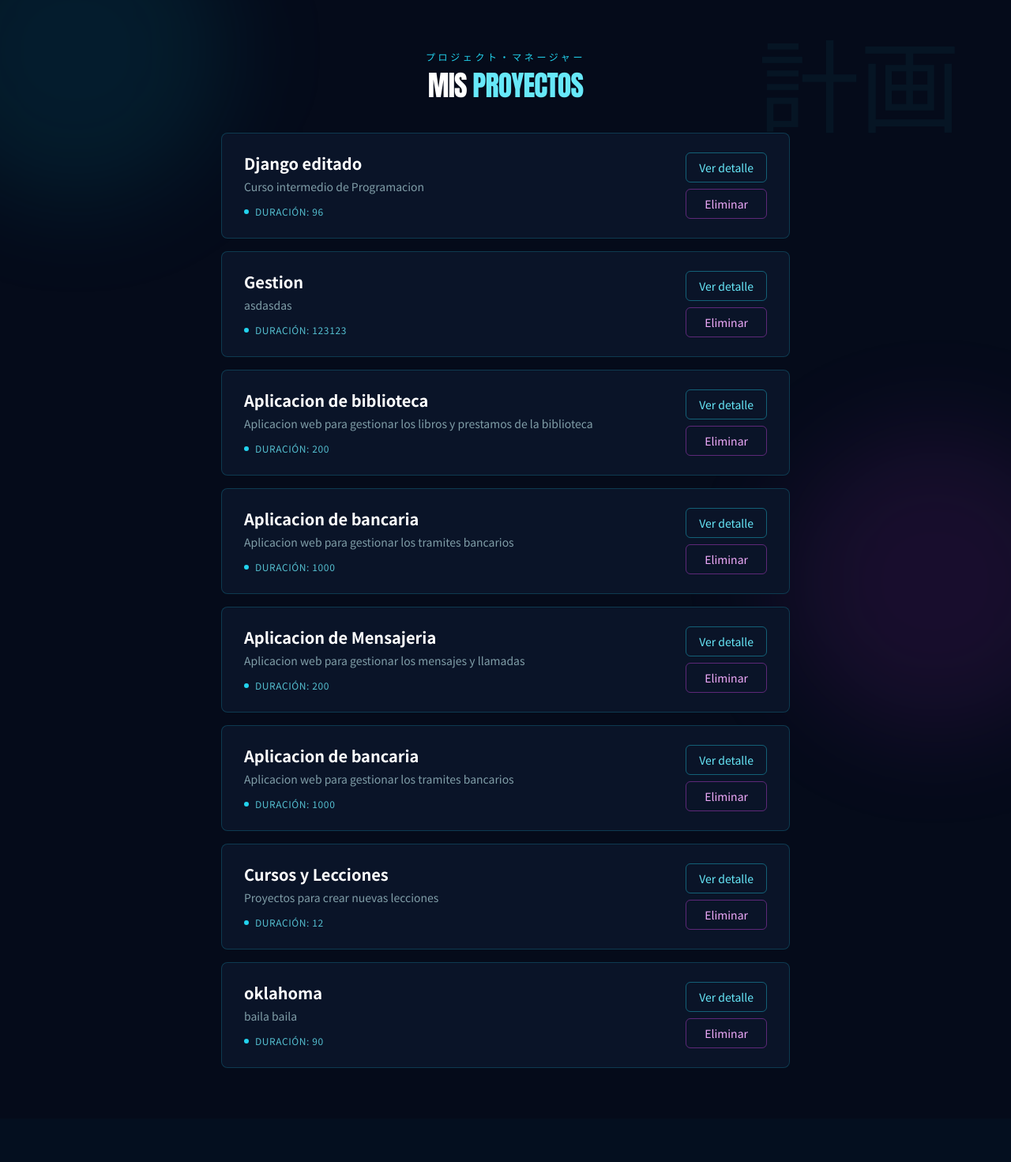
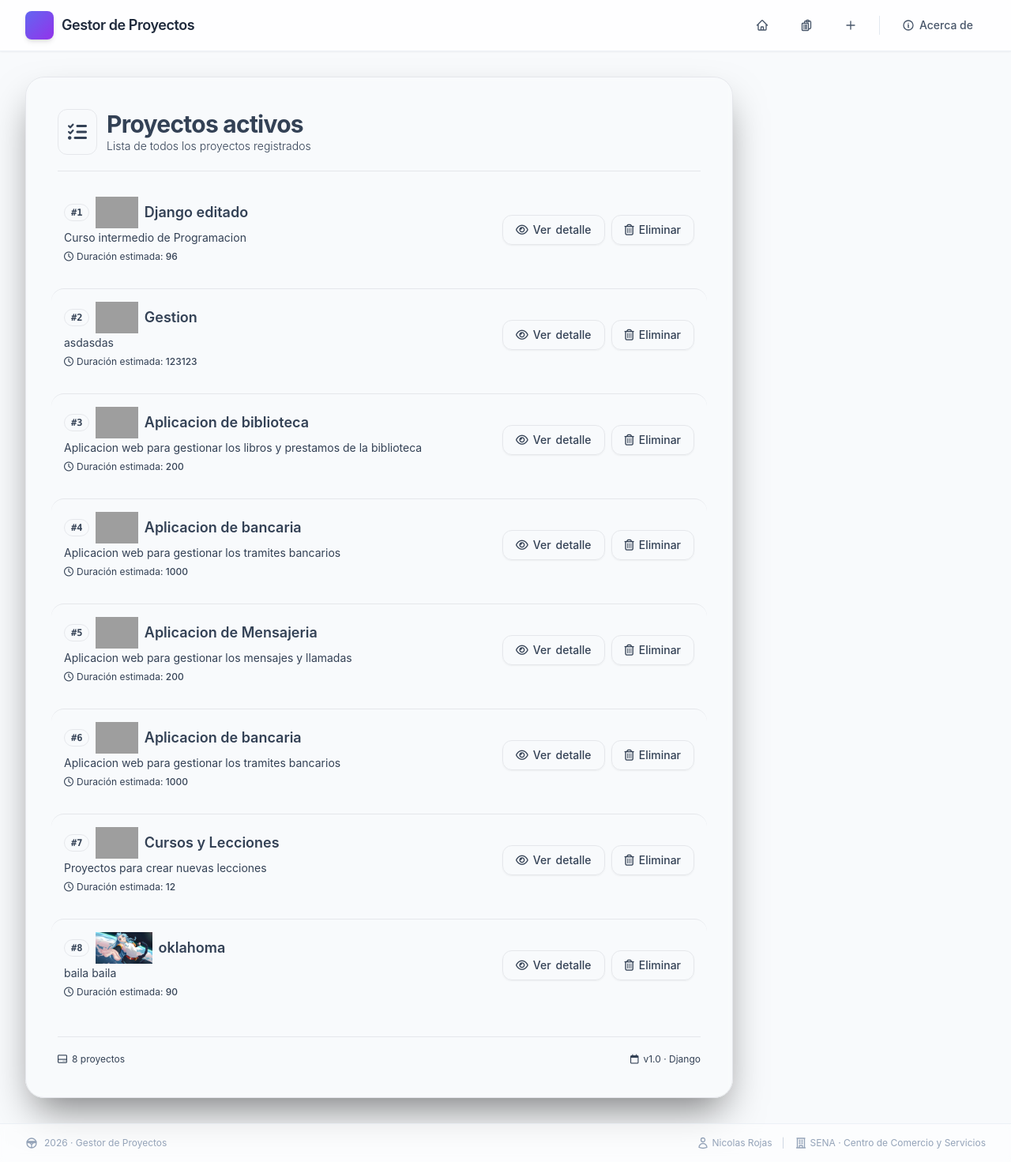
Before and after one commit to Rojas-099/gestor-proyectos-sena-2026, a Django app: page /proyectos/ in a window 1280 px wide. Shown: the whole page at 79% size. Before the commit the page ends 1352 px from the top, so only its background shows below. Run offline with Django 5.2, Linux system fonts and the light colour scheme; data comes from the database, SQL or seed files in the repository; both versions use the stored data as it was after the commit; some libraries are stand-ins or nearby versions; grey boxes are pictures that could not be loaded.

Commit message:
Gestor de imagenes

```diff
--- /dev/null
+++ b/gestor_proyectos/templates/layouts/base.html
@@ -0,0 +1,149 @@
+<!DOCTYPE html>
+<html lang="es">
+<head>
+    <meta charset="UTF-8">
+    <meta name="viewport" content="width=device-width, initial-scale=1.0">
+    <title>{% block title %}Gestor de Proyectos{% endblock %}</title>
+    <!-- Tailwind CSS v4 -->
+    <script src="https://cdn.tailwindcss.com"></script>
+    <!-- Font Awesome para iconos (opcional, pero aporta claridad visual) -->
+    <link rel="stylesheet" href="https://cdnjs.cloudflare.com/ajax/libs/font-awesome/6.0.0-beta3/css/all.min.css" />
+
+    <style>
+        /* Solo estilos base para el cuerpo y transiciones suaves */
+        body {
+            font-family: 'Inter', -apple-system, BlinkMacSystemFont, 'Segoe UI', Roboto, sans-serif;
+            background-color: #f8fafc;
+        }
+        /* Transición suave para el navbar */
+        .nav-link {
+            transition: all 0.15s ease;
+        }
+        .nav-link:hover {
+            transform: translateY(-1px);
+        }
+        /* Iconos SVG inline de Tailwind 4 (Heroicons) */
+        .icon {
+            width: 1.25rem;
+            height: 1.25rem;
+            flex-shrink: 0;
+        }
+        .icon-sm {
+            width: 1rem;
+            height: 1rem;
+            flex-shrink: 0;
+        }
+        body {
+            background: #f8fafc;
+        }
+        /* Transición suave para las tarjetas */
+        .proyecto-card {
+            transition: transform 0.15s ease, box-shadow 0.15s ease;
+        }
+        .proyecto-card:hover {
+            transform: translateY(-2px);
+            box-shadow: 0 12px 30px rgba(0, 0, 0, 0.05);
+        }
+    </style>
+</head>
+<body class="antialiased text-slate-700 min-h-screen flex flex-col">
+
+    <!-- Navbar minimalista con iconos Tailwind 4 -->
+    <nav class="bg-white/80 backdrop-blur-sm border-b border-slate-200/60 sticky top-0 z-50 shadow-sm">
+        <div class="max-w-7xl mx-auto px-4 sm:px-6 lg:px-8">
+            <div class="flex items-center justify-between h-16">
+                <!-- Logo y marca -->
+                <div class="flex items-center gap-3">
+                    <div class="flex items-center gap-2.5">
+                        <div class="w-9 h-9 bg-gradient-to-br from-indigo-500 to-purple-600 rounded-lg flex items-center justify-center shadow-md">
+                            <!-- Icono Folder (Heroicons) -->
+                            <svg class="icon text-white" fill="none" stroke="currentColor" stroke-width="2" viewBox="0 0 24 24" stroke-linecap="round" stroke-linejoin="round">
+                                <path d="static/img/michi.png" />
+                            </svg>
+                        </div>
+                        <span class="text-lg font-semibold text-slate-800 tracking-tight hidden sm:block">
+                            Gestor de Proyectos
+                        </span>
+                    </div>
+                </div>
+
+                <!-- Enlaces de navegación -->
+                <div class="flex items-center gap-1 sm:gap-2">
+                    <a href="{% url 'home' %}"
+                       class="nav-link inline-flex items-center gap-1.5 px-3 sm:px-4 py-2 text-sm font-medium text-slate-600 hover:text-indigo-600 hover:bg-indigo-50/80 rounded-lg transition-all">
+                        <!-- Icono Home (Heroicons) -->
+                        <svg class="icon-sm" fill="none" stroke="currentColor" stroke-width="2" viewBox="0 0 24 24" stroke-linecap="round" stroke-linejoin="round">
+                            <path d="m2.25 12 8.954-8.955c.44-.439 1.152-.439 1.591 0L21.75 12M4.5 9.75v10.125c0 .621.504 1.125 1.125 1.125H9.75v-4.875c0-.621.504-1.125 1.125-1.125h2.25c.621 0 1.125.504 1.125 1.125V21h4.125c.621 0 1.125-.504 1.125-1.125V9.75M8.25 21h8.25" />
+                        </svg>
+                        <span class="hidden xs:inline">Inicio</span>
+                    </a>
+                    <a href="{% url 'proyectos' %}"
+                       class="nav-link inline-flex items-center gap-1.5 px-3 sm:px-4 py-2 text-sm font-medium text-slate-600 hover:text-indigo-600 hover:bg-indigo-50/80 rounded-lg transition-all">
+                        <!-- Icono Clipboard (Heroicons) -->
+                        <svg class="icon-sm" fill="none" stroke="currentColor" stroke-width="2" viewBox="0 0 24 24" stroke-linecap="round" stroke-linejoin="round">
+                            <path d="M9 12h3.75M9 15h3.75M9 18h3.75m3 .75H18a2.25 2.25 0 0 0 2.25-2.25V6.108c0-1.135-.845-2.098-1.976-2.192a48.424 48.424 0 0 0-1.123-.08m-5.801 0c-.065.21-.1.433-.1.664 0 .414.336.75.75.75h4.5a.75.75 0 0 0 .75-.75 2.25 2.25 0 0 0-.1-.664m-5.8 0A2.251 2.251 0 0 1 13.5 2.25H15c1.012 0 1.867.668 2.15 1.586m-5.8 0c-.376.023-.75.05-1.124.08C9.095 4.01 8.25 4.973 8.25 6.108V8.25m0 0H4.875c-.621 0-1.125.504-1.125 1.125v11.25c0 .621.504 1.125 1.125 1.125h9.75c.621 0 1.125-.504 1.125-1.125V9.375c0-.621-.504-1.125-1.125-1.125H8.25ZM6.75 12h.008v.008H6.75V12Zm0 3h.008v.008H6.75V15Zm0 3h.008v.008H6.75V18Z" />
+                        </svg>
+                        <span class="hidden xs:inline">Proyectos</span>
+                    </a>
+                   <a href="{% url 'nuevo_proyecto' %}"
+                        class="nav-link inline-flex items-center gap-1.5 px-3 sm:px-4 py-2 text-sm font-medium text-slate-600 hover:text-indigo-600 hover:bg-indigo-50/80 rounded-lg transition-all">
+                            <!-- Icono Plus (Heroicons) -->
+                            <svg class="icon-sm" fill="none" stroke="currentColor" stroke-width="2" viewBox="0 0 24 24" stroke-linecap="round" stroke-linejoin="round">
+                                <path d="M12 4.5v15m7.5-7.5h-15" />
+                            </svg>
+                            <span class="hidden xs:inline">Nuevo proyecto</span>
+                    </a>
+
+                    <!-- Separador -->
+                    <span class="w-px h-6 bg-slate-200 mx-1 hidden sm:block"></span>
+
+                    <a href="{% url 'acerca-de' %}"
+                       class="nav-link inline-flex items-center gap-1.5 px-3 sm:px-4 py-2 text-sm font-medium text-slate-600 hover:text-indigo-600 hover:bg-indigo-50/80 rounded-lg transition-all">
+                        <!-- Icono Information Circle (Heroicons) -->
+                        <svg class="icon-sm" fill="none" stroke="currentColor" stroke-width="2" viewBox="0 0 24 24" stroke-linecap="round" stroke-linejoin="round">
+                            <path d="M11.25 11.25l.041-.02a.75.75 0 0 1 1.063.852l-.708 2.836a.75.75 0 0 0 1.063.853l.041-.021M21 12a9 9 0 1 1-18 0 9 9 0 0 1 18 0Zm-9-3.75h.008v.008H12V8.25Z" />
+                        </svg>
+                        <span class="hidden sm:inline">Acerca de</span>
+                    </a>
+                </div>
+            </div>
+        </div>
+    </nav>
+
+    <!-- Contenido principal -->
+    <main class="flex-1 max-w-7xl mx-auto px-4 sm:px-6 lg:px-8 py-6 md:py-8 w-full">
+        {% block content %}
+        {% endblock %}
+    </main>
+
+    <!-- Footer minimalista -->
+    <footer class="mt-auto border-t border-slate-200/60 bg-white/50 backdrop-blur-sm">
+        <div class="max-w-7xl mx-auto px-4 sm:px-6 lg:px-8 py-4">
+            <div class="flex flex-col sm:flex-row items-center justify-between gap-2 text-xs text-slate-400">
+                <span class="flex items-center gap-2">
+                    <svg class="icon-sm" fill="none" stroke="currentColor" stroke-width="2" viewBox="0 0 24 24" stroke-linecap="round" stroke-linejoin="round">
+                        <path d="M12 21v-6m0 0-3-3m3 3 3-3M3 9.75a.75.75 0 0 1 .75-.75h16.5a.75.75 0 0 1 .75.75v.75a.75.75 0 0 1-.75.75H3.75a.75.75 0 0 1-.75-.75V9.75ZM21 12a9 9 0 1 1-18 0 9 9 0 0 1 18 0Z" />
+                    </svg>
+                    2026 · Gestor de Proyectos
+                </span>
+                <span class="flex items-center gap-3">
+                    <span class="flex items-center gap-1">
+                        <svg class="icon-sm" fill="none" stroke="currentColor" stroke-width="2" viewBox="0 0 24 24" stroke-linecap="round" stroke-linejoin="round">
+                            <path d="M15.75 6a3.75 3.75 0 1 1-7.5 0 3.75 3.75 0 0 1 7.5 0ZM4.501 20.118a7.5 7.5 0 0 1 14.998 0A17.933 17.933 0 0 1 12 21.75c-2.676 0-5.216-.584-7.499-1.632Z" />
+                        </svg>
+                        Nicolas Rojas
+                    </span>
+                    <span class="hidden sm:inline text-slate-300">|</span>
+                    <span class="hidden sm:flex items-center gap-1">
+                        <svg class="icon-sm" fill="none" stroke="currentColor" stroke-width="2" viewBox="0 0 24 24" stroke-linecap="round" stroke-linejoin="round">
+                            <path d="M3.75 21h16.5M4.5 3h15M5.25 3v18m13.5-18v18M9 6.75h1.5m-1.5 3h1.5m-1.5 3h1.5m3-6h1.5m-1.5 3h1.5m-1.5 3h1.5M9 21v-3.375c0-.621.504-1.125 1.125-1.125h3.75c.621 0 1.125.504 1.125 1.125V21" />
+                        </svg>
+                        SENA · Centro de Comercio y Servicios
+                    </span>
+                </span>
+            </div>
+        </div>
+    </footer>
+
+</body>
+</html>
--- a/gestor_proyectos/templates/proyectos.html
+++ b/gestor_proyectos/templates/proyectos.html
@@ -1,84 +1,142 @@
-{% load static %}
-<!DOCTYPE html>
-<html lang="es">
-<head>
-<meta charset="UTF-8">
-<meta name="viewport" content="width=device-width, initial-scale=1.0">
-<title>Lista de Proyectos</title>
-<script src="https://cdn.tailwindcss.com"></script>
-<link rel="preconnect" href="https://fonts.googleapis.com">
-<link href="https://fonts.googleapis.com/css2?family=Anton&family=Noto+Sans+JP:wght@400;700;900&display=swap" rel="stylesheet">
-<style>
-  body { font-family: 'Noto Sans JP', sans-serif; }
-  .font-impact { font-family: 'Anton', sans-serif; }
-</style>
-</head>
-<body class="bg-[#050b1a] text-white min-h-screen">
+{% extends 'layouts/base.html' %}
 
-  <div class="relative min-h-screen w-full">
+{% block title %}
+Proyectos activos
+{% endblock %}
+{% block content %}
 
-    <!-- Ambient glow -->
-    <div class="pointer-events-none fixed -top-32 -left-24 h-96 w-96 rounded-full bg-cyan-500/10 blur-3xl"></div>
-    <div class="pointer-events-none fixed -bottom-32 -right-24 h-96 w-96 rounded-full bg-fuchsia-600/10 blur-3xl"></div>
+<div class="w-full max-w-4xl bg-theme-black-900/80 backdrop-blur-sm rounded-3xl shadow-2xl shadow-black/50 p-6 md:p-10 border border-theme-black-800">
 
-    <!-- Kanji watermark -->
-    <span class="pointer-events-none select-none fixed top-10 right-6 sm:right-16 text-[6rem] sm:text-[8rem] leading-none text-cyan-400/5 font-impact">計画</span>
+        <!-- Cabecera clara -->
+        <div class="flex items-center gap-3 mb-8 border-b border-theme-black-800 pb-5">
+            <div class="bg-theme-black-800 p-3 rounded-xl text-theme-beige-500 border border-theme-black-700">
+                <i class="fa-solid fa-list-check text-2xl"></i>
+            </div>
+            <div>
+                <h1 class="text-2xl md:text-3xl font-bold text-theme-beige-100 tracking-tight">
+                    Proyectos activos
+                </h1>
+                <p class="text-sm text-theme-beige-300/70 font-light">
+                    Lista de todos los proyectos registrados
+                </p>
+            </div>
+        </div>
 
-    <main class="relative z-10 max-w-3xl mx-auto px-4 sm:px-6 py-12 sm:py-16">
-
-      <header class="mb-10 text-center">
-        <p class="text-cyan-400 text-xs tracking-[0.3em] uppercase mb-2">プロジェクト・マネージャー</p>
-        <h1 class="font-impact text-3xl sm:text-4xl uppercase tracking-tight text-white">
-          Mis <span class="text-cyan-300">Proyectos</span>
-        </h1>
-      </header>
-
+        <!-- Lista de proyectos -->
         {% if proyectos %}
-      <ul class="space-y-4">
+            <ul class="space-y-4 divide-y divide-theme-black-800">
                 {% for proyecto in proyectos %}
-        <li>
-          <article class="border border-cyan-400/20 bg-[#0a1428] rounded-lg px-5 py-5 sm:px-7 sm:py-6 hover:border-cyan-400/50 transition-colors">
-            <div class="flex flex-col sm:flex-row sm:items-start sm:justify-between gap-4">
-
+                <li class="proyecto-card pt-4 first:pt-0 rounded-2xl p-4 -mx-2 hover:bg-theme-black-800/40 transition-colors duration-200">
+                    <div class="flex flex-col md:flex-row md:items-center justify-between gap-3">
+                        <!-- Información del proyecto -->
                         <div class="flex-1 min-w-0">
-                <h2 class="text-lg sm:text-xl font-semibold text-white truncate">
+                            <h2 class="text-lg font-semibold text-theme-beige-100 flex items-center gap-2">
+                                <span class="bg-theme-black-800 text-theme-beige-500 text-xs font-mono px-2 py-0.5 rounded-full border border-theme-black-700">
+                                    #{{ forloop.counter }}
+                                </span>
+                                <img src="{{ proyecto.imagen.url }}" alt="{{ proyecto.nombre }}" class="h-10">
                                 {{ proyecto.nombre }}
                             </h2>
-                <p class="mt-1 text-sm text-cyan-100/60 leading-relaxed">
+                            <p class="text-sm text-theme-beige-300 mt-0.5 line-clamp-2 max-w-2xl">
                                 {{ proyecto.descripcion }}
                             </p>
-                <p class="mt-3 inline-flex items-center gap-2 text-xs text-cyan-300/80 uppercase tracking-wider">
-                  <span class="h-1.5 w-1.5 rounded-full bg-cyan-400"></span>
-                  Duración: {{ proyecto.duracion }}
-                </p>
+                            <div class="flex items-center gap-1 mt-1.5 text-xs text-theme-beige-300/50">
+                                <i class="fa-regular fa-clock"></i>
+                                <span>Duración estimada: <span class="font-medium text-theme-beige-300/80">{{ proyecto.duracion }}</span></span>
+                            </div>
                         </div>
 
-              <nav class="flex sm:flex-col gap-2 shrink-0" aria-label="Acciones del proyecto">
+                        <!-- Acciones -->
+                        <div class="flex items-center gap-2 shrink-0 mt-2 md:mt-0">
+                            <!-- Enlace a detalle -->
                             <a href="{% url 'ver_proyecto' proyecto.id %}"
-                   class="text-center px-4 py-2 text-sm rounded-md border border-cyan-400/40 text-cyan-300 hover:bg-cyan-400/10 transition-colors">
-                  Ver detalle
+                               class="inline-flex items-center gap-1.5 px-4 py-2 bg-theme-beige-500 text-theme-black-950 text-sm font-medium rounded-xl border border-theme-beige-500 hover:bg-theme-beige-300 hover:border-theme-beige-300 transition-all duration-150 shadow-sm hover:shadow-[0_0_15px_rgba(212,196,168,0.2)]">
+                                <i class="fa-regular fa-eye"></i>
+                                <span class="hidden sm:inline">Ver</span> detalle
                             </a>
+                            <!-- Enlace a eliminar -->
                             <a href="{% url 'eliminar_proyecto' proyecto.id %}"
-                   onclick="return confirm('¿Esta seguro de elimar el proyecto?')"
-                   class="text-center px-4 py-2 text-sm rounded-md border border-fuchsia-500/40 text-fuchsia-300 hover:bg-fuchsia-500/10 transition-colors">
-                  Eliminar
+                                onclick="return confirm('¿Está seguro de eliminar el proyecto?')"
+                               class="inline-flex items-center gap-1.5 px-4 py-2 bg-theme-black-800 text-theme-beige-300/70 text-sm font-medium rounded-xl border border-theme-black-700 hover:bg-theme-black-700 hover:text-theme-beige-100 hover:border-theme-black-600 transition-all duration-150 shadow-sm">
+                                <i class="fa-regular fa-trash-can"></i>
+                                <span class="hidden sm:inline">Eliminar</span>
                             </a>
-              </nav>
-
                         </div>
-          </article>
+                    </div>
                 </li>
                 {% endfor %}
             </ul>
         {% else %}
-      <p class="text-center text-cyan-100/50 py-16">
-        No hay proyectos registrados todavía.
-      </p>
+            <!-- Mensaje cuando no hay proyectos -->
+            <div class="text-center py-12 px-4 bg-theme-black-900/50 rounded-2xl border border-dashed border-theme-black-700">
+                <i class="fa-regular fa-folder-open text-4xl text-theme-beige-500/30 mb-3"></i>
+                <p class="text-theme-beige-300/80 font-light text-lg">No hay proyectos disponibles</p>
+                <p class="text-sm text-theme-beige-300/50 mt-1">Comienza creando tu primer proyecto.</p>
+            </div>
         {% endif %}
 
-    </main>
+        <!-- Footer sutil -->
+        <div class="mt-8 pt-5 border-t border-theme-black-800 flex justify-between items-center text-xs text-theme-beige-300/50">
+            <span class="flex items-center gap-1.5">
+                <i class="fa-regular fa-hard-drive"></i>
+                {{ proyectos|length }} proyecto{{ proyectos|pluralize }}
+            </span>
+            <span class="flex items-center gap-1.5">
+                <i class="fa-regular fa-calendar"></i>
+                <span>v1.0 · Django</span>
+            </span>
+        </div>
 
     </div>
 
+{% endblock %}
+
+<!DOCTYPE html>
+<html lang="es">
+<head>
+    <meta charset="UTF-8" />
+    <meta name="viewport" content="width=device-width, initial-scale=1.0" />
+    <title>Gestión de Proyectos</title>
+    <script src="https://cdn.tailwindcss.com"></script>
+    <script>
+      tailwind.config = {
+        theme: {
+          extend: {
+            colors: {
+              'theme-black': {
+                950: '#050505',
+                900: '#121212',
+                800: '#1f1f1f',
+                700: '#2e2e2e',
+              },
+              'theme-beige': {
+                500: '#d4c4a8',
+                300: '#e8ddc8',
+                100: '#fdfbf7',
+              },
+            }
+          }
+        }
+      }
+    </script>
+    <!-- Font Awesome para iconos (opcional, pero aporta claridad visual) -->
+    <link rel="stylesheet" href="https://cdnjs.cloudflare.com/ajax/libs/font-awesome/6.0.0-beta3/css/all.min.css" />
+    <style>
+        /* Solo un par de ajustes mínimos para mantenerlo limpio y profesional,
+           todo lo demás es Tailwind puro. No se usan clases personalizadas. */
+        /* Transición suave para las tarjetas y sombra oscura */
+        .proyecto-card {
+            transition: transform 0.15s ease, box-shadow 0.15s ease;
+        }
+        .proyecto-card:hover {
+            transform: translateY(-2px);
+            box-shadow: 0 12px 30px rgba(0, 0, 0, 0.4);
+        }
+    </style>
+</head>
+<body class="min-h-screen flex items-start justify-center p-4 md:p-8 font-sans antialiased bg-theme-black-950 text-theme-beige-100" >
+
+
+
 </body>
 </html>
--- a/gestor_proyectos/urls.py
+++ b/gestor_proyectos/urls.py
@@ -5,6 +5,7 @@ from . import views
 
 urlpatterns = [
     path('',views.home, name='home'),
+    path('acerca-de/', views.acerca_de, name='acerca-de'),
     path('proyectos/', views.mostrar_proyectos, name='proyectos'),
     path('nuevos_registros/', views.nuevos_registros),
     path('proyectos/<int:id>/', views.ver_proyecto, name='ver_proyecto'),
--- a/gestor_proyectos/views.py
+++ b/gestor_proyectos/views.py
@@ -5,6 +5,9 @@ from .models import Proyecto, Tarea
 
 def home(request):
     return render(request, 'home.html')
+
+def acerca_de(request):
+    return render(request, 'acerca-de.html')
 
 
 def mostrar_proyectos (request):
```
Also changed, not shown: gestor_proyectos/templates/acerca-de.html (added, +204 -0 lines), gestor_proyectos/templates/home.html (+43 -20 lines), gestor_proyectos/templates/nuevo-proyecto.html (+14 -0 lines), db.sqlite3, gestor_proyectos/static/img/1_1.jpeg (added), media/img/1_1.jpeg (added). Lines whose indentation alone changed are shown as unchanged.
